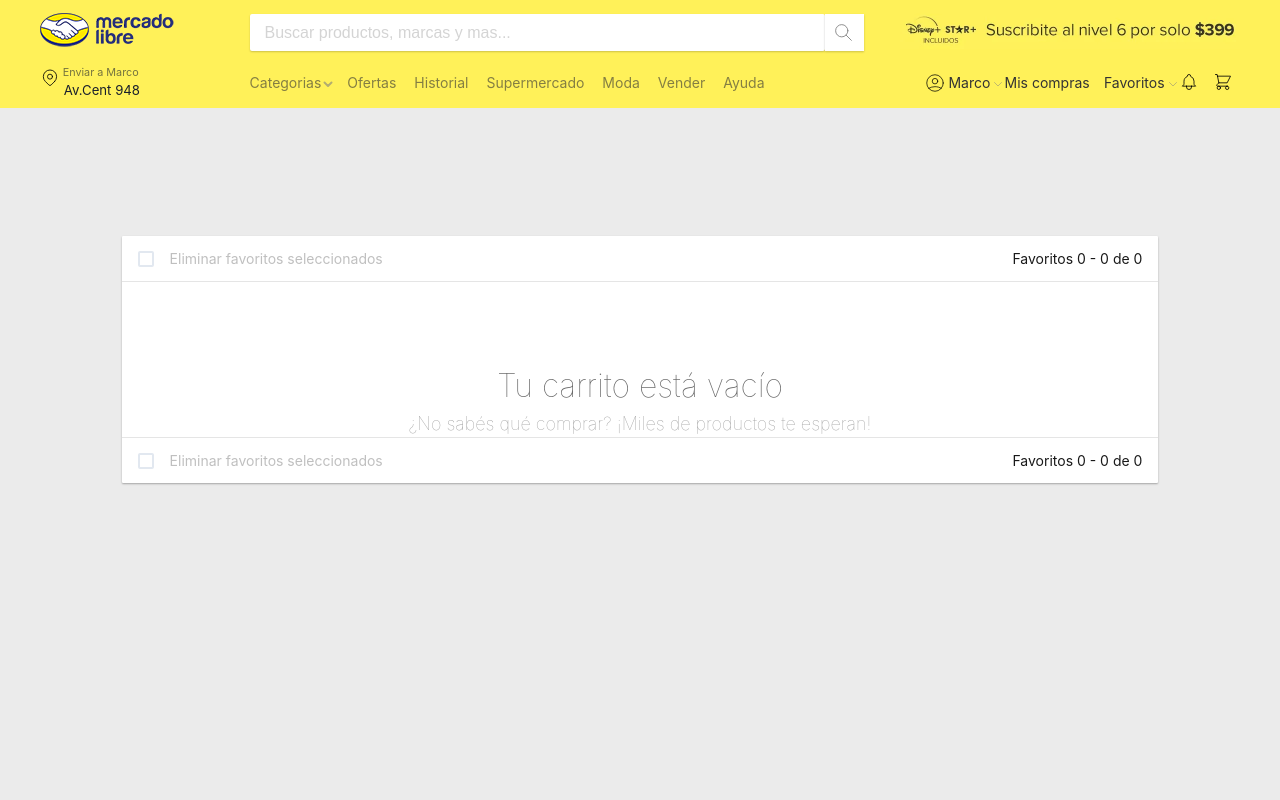
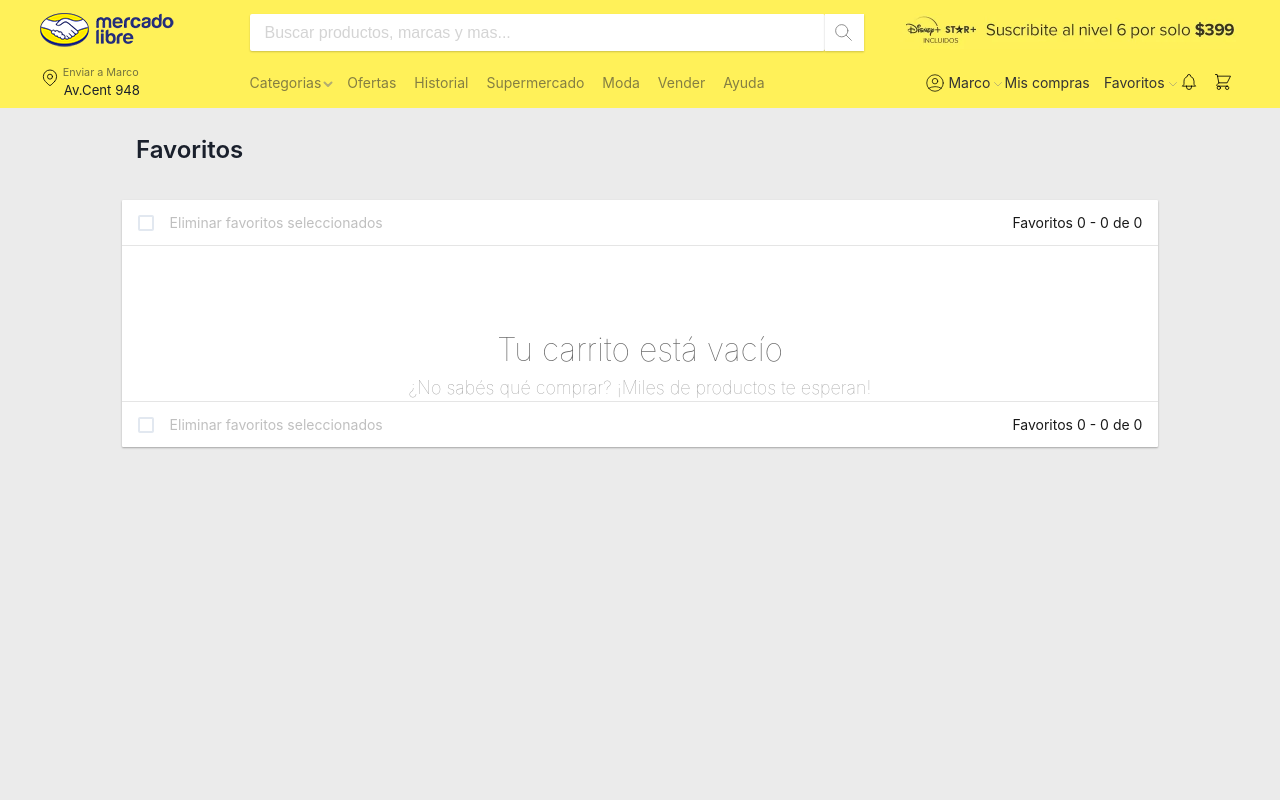
Before and after one commit to AllegriM/React-Ecommerce, a React (Create React App) app: page /favorites in a window 1280 px wide. Shown: the top 800 px of the page. Built offline with nearby package versions, Linux system fonts and the light colour scheme.

Commit message:
adding fav functionality

```diff
--- a/src/App.js
+++ b/src/App.js
@@ -11,16 +11,19 @@ import { PageNotFound } from "./pages/Error/PageNotFound";
 import { CartContextProvider } from "./Context/cartContext";
 import { AmountContextProvider } from "./Context/amountSelContext";
 import { Favorites } from "./pages/Favorites/Favorites";
+import { FavContextProvider } from "./Context/favContext";
 
 export default function App() {
 
   return (
     <CartContextProvider>
       <AmountContextProvider>
+        <FavContextProvider>
           <div className="App">
             <Navbar>
               <SearchForm />
             </Navbar>
+
             <section className='contenido'>
               <Routes>
                 <Route path='*' element={<PageNotFound />} />
@@ -33,6 +36,7 @@ export default function App() {
 
             </section>
           </div>
+        </FavContextProvider>
       </AmountContextProvider>
     </CartContextProvider>
   );
--- /dev/null
+++ b/src/Context/favContext.js
@@ -0,0 +1,29 @@
+import { createContext, useState } from "react"
+
+export const FavContext = createContext([])
+
+export const FavContextProvider = ({ children }) => {
+
+    const [favs, SetFavs] = useState([])
+
+    const addFav = (item) => {
+        SetFavs(item)
+    }
+
+    const removeFav = (id) => {
+        SetFavs(favs.filter((item) => item.id !== id))
+    }
+
+    return (
+        <FavContext.Provider
+            value={{
+                favs,
+                addFav,
+                removeFav
+            }}
+        >
+            {children}
+        </FavContext.Provider>
+    )
+
+}
--- a/src/components/AskForm/AskForm.js
+++ b/src/components/AskForm/AskForm.js
@@ -1,4 +1,4 @@
-export const AskForm = ( {handleChange, questions, newQuestion} ) => {
+export const AskForm = ( {handleChange, questions, newQuestion, setQuestions} ) => {
 
     let randomNumber = ( Math.random() * (10 - 1 + 1)) + 1
 
@@ -9,7 +9,7 @@ export const AskForm = ( {handleChange, questions, newQuestion} ) => {
             text: newQuestion,
             id: randomNumber,
         }
-        questions.unshift(newQuestion)
+        setQuestions([newQuestion, ...questions])
     }
 
     const writeQuestion = (e) =>{
--- a/src/components/Card/Card.js
+++ b/src/components/Card/Card.js
@@ -10,7 +10,7 @@ export default function Card({ prod }) {
             <Link to={`/products/${prod.id}`} data-id={prod.id} className='card-container'>
                 <div className="card">
                     <img className="card-img" src={prod.thumbnail} alt="product descriptive img" />
-                    <FavButton />
+                    <FavButton prod={prod} />
                     <div className="card-info">
                         <span className="card-price">{prod.currency_id ? (prod.currency_id === "USD" ? `U$S ${Math.round((prod.price)).toLocaleString('es-AR')}` : `$ ${Math.round((prod.price)).toLocaleString('es-AR')}`) : `$${prod.price.toLocaleString('es-AR')}`}</span>
                         <p className="card-desc">{(prod.title.split(" ").length) >= 7 ? prod.title.split(" ").slice(0, 7).join(" ") + "..." : prod.title}</p>
--- a/src/components/DetailCardPage/ProductQuestions.js
+++ b/src/components/DetailCardPage/ProductQuestions.js
@@ -14,12 +14,14 @@ export const ProductQuestions = ({ prodId }) => {
         getQuestionsYAnswers(prodId, setQuestions)
     }, [prodId])
 
+    console.log(questions)
+
     return (
         <>
             <div className='productQuestions product-section'>
                 <h3>Preguntas y respuestas</h3>
 
-                <AskForm handleChange={setNewQuestion} questions={questions} newQuestion={newQuestion}/>
+                <AskForm handleChange={setNewQuestion} questions={questions} newQuestion={newQuestion} setQuestions={setQuestions}/>
                 {
                     questions?.length === undefined ?
                         <p className='no-questions'>Nadie hizo preguntas todavía. ¡Hacé la primera!</p>
--- a/src/pages/Favorites/Favorites.js
+++ b/src/pages/Favorites/Favorites.js
@@ -1,64 +1,105 @@
-import { Text, Box, Flex, Container, Button, Image, Checkbox } from '@chakra-ui/react'
-import { useEffect, useState } from 'react'
+import { Text, Box, Flex, Container, Button, Image, Checkbox, background } from '@chakra-ui/react'
+import { Link } from "react-router-dom"
+import { useContext, useEffect, useState } from 'react'
+import { FavContext } from '../../Context/favContext'
+import theme from '../../theme'
 
 
 export const Favorites = () => {
 
-    const [FavItems, setFavItems] = useState([])
+    const { favs, removeFav } = useContext(FavContext)
 
+    const [selected, setSelected] = useState(false);
+
+    const [checkedItems, setCheckedItems] = useState([false, false])
+
+    const allChecked = checkedItems.every(Boolean)
+    const isIndeterminate = checkedItems.some(Boolean) && !allChecked
+
+    console.log(checkedItems)
+
+    const removeFromFav = (e) => {
+        let itemId = e.target.getAttribute('data-id', '')
+        removeFav(itemId)
+    }
+
+    const selectOption = () =>{
+        if (selected === false) {
+            setSelected(true);
+        }else{
+            setSelected(false)
+        }
+    }
 
     return (
         <Container backgroundColor='#EBEBEB' h='100vh' maxW='90%'>
-            <Box mx='auto' boxShadow='0 1px 2px 0 rgb(0 0 0 / 30%)' borderRadius='1px' flex backgroundColor='#FFFFFF' w='90%' maxW='70rem' mt='8em'>
+            <Text mx='3em' fontSize='24px' fontWeight='600' w='90%' maxW='70rem'>Favoritos</Text>
+            <Box mx='auto' boxShadow='0 1px 2px 0 rgb(0 0 0 / 30%)' borderRadius='1px' flex backgroundColor='#FFFFFF' w='90%' maxW='70rem' mt='2em'>
                 <Flex justify='space-between' padding='0.75rem 1rem' alignItems='center'>
-                    <Flex gap='1em'>
-                        <Checkbox size='sm'></Checkbox>
+                    <Flex gap='1em'  alignItems='center'>
+                        <Checkbox
+                            borderRadius=".125rem"
+                            h='16px'
+                            checked={allChecked}
+                            isIndeterminate={isIndeterminate}
+                            onChange={(e) => setCheckedItems([e.target.checked, e.target.checked])}
+                            size='sm'
+                        />
                         <Text my='0' color='rgba(0,0,0,.25)' fontSize='14px'>Eliminar favoritos seleccionados</Text>
                     </Flex>
                     <Box>
-                        <Text my='0' color='rgba(0,0,0,.9)' fontSize='14px'>Favoritos 0 - 0 de 0</Text>
+                        <Text my='0' color='rgba(0,0,0,.9)' fontSize='14px'>Favoritos {favs.length === 0 ? 0 : 1} - {favs.length !== 0 ? favs.length : 0} de {favs.length !== 0 ? favs.length : 0}</Text>
                     </Box>
                 </Flex>
                 <Box borderTop='1px solid rgba(0,0,0,.1)' borderBottom='1px solid rgba(0,0,0,.1)'>
                     {
-                        FavItems.length === 0 ?
+                        favs.length === 0 ?
                             <Box mt='5em' textAlign='center'>
                                 <Text m='0' fontSize='32px' color='#666' fontWeight='100'>Tu carrito está vacío</Text>
                                 <Text m='0' fontSize='18px' color='#999' fontWeight='100'>¿No sabés qué comprar? ¡Miles de productos te esperan!</Text>
                             </Box>
                             :
-                            FavItems.map(() => {
+                            favs.map((item, index) => {
                                 return (
-                                    <Box mt='1.5em'>
-                                        <Flex align='center'>
-                                            <Flex className='cart-title' align='center' justifySelf='flex-start' w='730px'>
-                                                <Image w='50px' h='50px' />
-                                                <Box>
-                                                    <Text ms='.75em' my='0' fontSize='1.25rem'></Text>
-                                                    <Text fontSize='14px' cursor='pointer' ms='1em' mb='.5em' >Eliminar</Text>
-                                                </Box>
+                                    <Link to={`/products/${item.id}`} key={item.id} zIndex='1'>
+                                        <Flex mt='1.5em' px='1rem' alignItems='center'>
+                                            <Checkbox
+                                            size='sm'
+                                            borderRadius=".125rem"
+                                            h='16px'
+                                            checked={checkedItems[index]}
+                                            onChange={(e) => setCheckedItems([e.target.checked, checkedItems[index]])}
+                                            />
+                                            <Flex alignItems='center'>
+                                                <Flex className='cart-title' alignItems='center' justifySelf='flex-start' w='730px'>
+                                                    <Image p='24px' w='160px' h='160px' src={item.thumbnail} />
+                                                    <Box>
+                                                        <Text ms='.75em' my='0' fontSize='20px' color='rgba(0, 0, 0, 0.9)' >{item.title}</Text>
+                                                        <Text ml='0.5em' my='.5em' fontSize='26px' color='rgba(0, 0, 0, 0.9)'>${item.price.toLocaleString('es-AR')}</Text>
+                                                        <Button fontWeight='100' type='button' border='none' bg='transparent' _hover={{ bg: 'transparent' }} zIndex='10' color={theme.colors.blue} onClick={removeFromFav} fontSize='14px' cursor='pointer' mb='.5em' data-id={item.id} >Eliminar</Button>
+                                                    </Box>
+                                                </Flex>
                                             </Flex>
-                                            <Box className='cart-quantity' borderRadius='4px' w='auto' display='flex' border='1px solid #e6e6e6' alignItems='center'>
-                                                <Button bg='transparent' border='none' >-</Button>
-                                                <Text w='40px' textAlign='center'></Text>
-                                                <Button bg='transparent' border='none'>+</Button>
-                                            </Box>
-                                            <Box className='cart-price' w='120px'>
-                                                <Text fontSize='26px'>$</Text>
-                                            </Box>
                                         </Flex>
-                                    </Box>
+                                    </Link>
                                 )
                             })
                     }
                 </Box>
                 <Flex justify='space-between' padding='0.75rem 1rem' alignItems='center'>
-                    <Flex gap='1em'>
-                        <Checkbox size='sm'></Checkbox>
+                    <Flex gap='1em'  alignItems='center'>
+                        <Checkbox
+                            borderRadius=".125rem"
+                            h='16px'
+                            onChange={(e) => setCheckedItems([e.target.checked, e.target.checked])}
+                            checked={allChecked}
+                            isIndeterminate={isIndeterminate}
+                            size='sm'
+                        />
                         <Text my='0' color='rgba(0,0,0,.25)' fontSize='14px'>Eliminar favoritos seleccionados</Text>
                     </Flex>
                     <Box>
-                        <Text my='0' color='rgba(0,0,0,.9)' fontSize='14px'>Favoritos 0 - 0 de 0</Text>
+                        <Text my='0' color='rgba(0,0,0,.9)' fontSize='14px'>Favoritos {favs.length === 0 ? 0 : 1} - {favs.length !== 0 ? favs.length : 0} de {favs.length !== 0 ? favs.length : 0}</Text>
                     </Box>
                 </Flex>
             </Box>
--- a/src/theme.js
+++ b/src/theme.js
@@ -1,6 +1,7 @@
 import { extendTheme } from "@chakra-ui/react"
 
 export default extendTheme({
+    "blue.500" : '#3483fa',
     colors: {
         transparent: 'transparent',
         black: '#000',
```
Also changed, not shown: src/components/FavButton/FavBtn.js (+12 -3 lines). Lines whose indentation alone changed are shown as unchanged.
